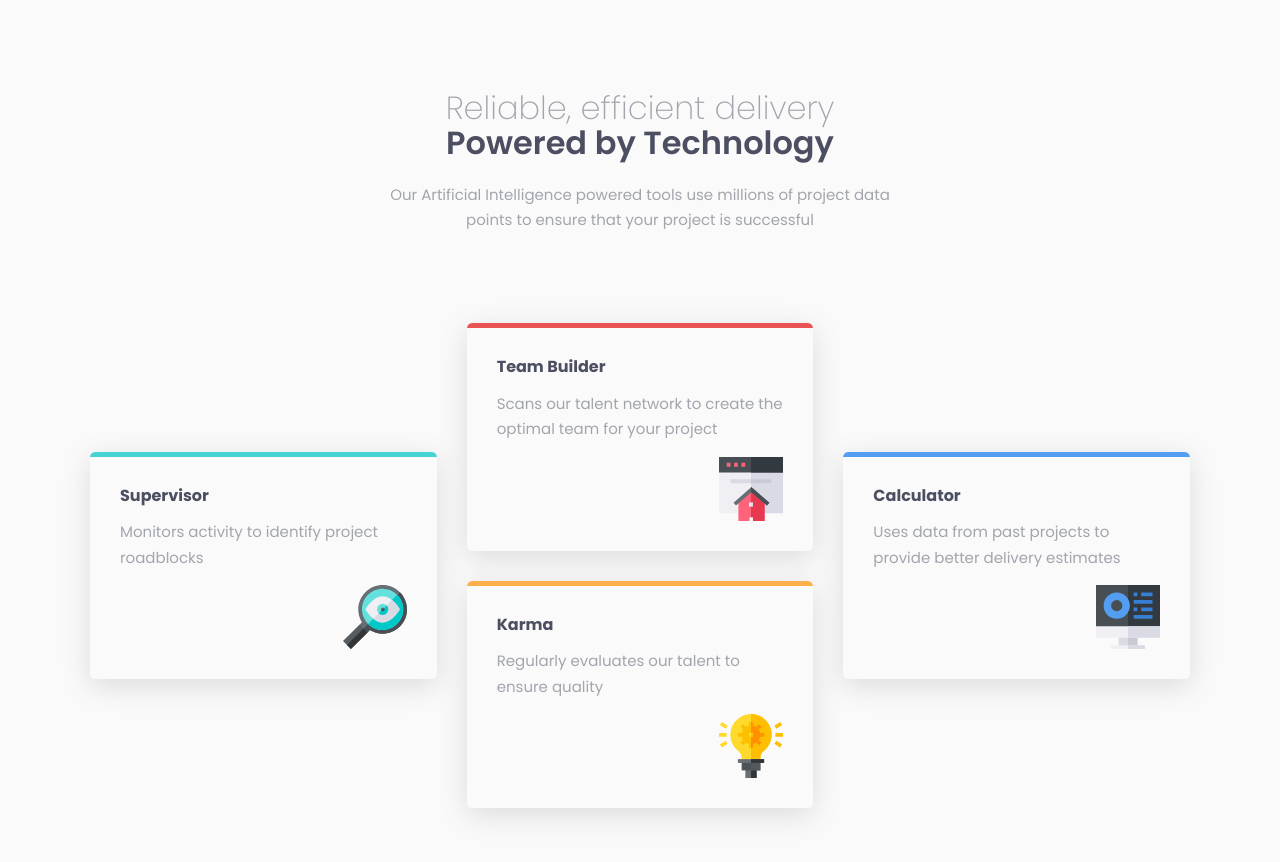
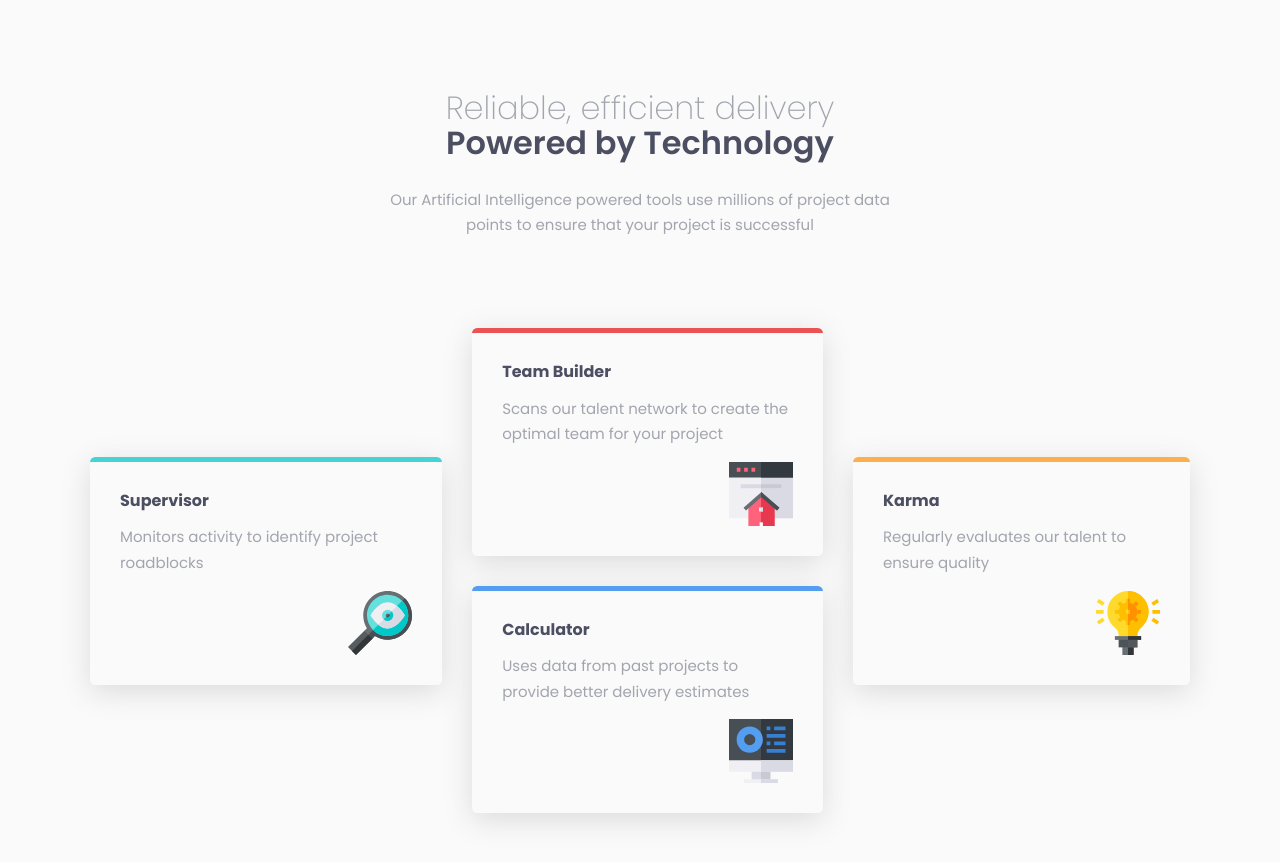
Before and after one commit to Shahzaib-ur-Rehman/four-card-feature, a plain HTML site: page index.html in a window 1280 px wide. Drawn offline with Linux system fonts and the light colour scheme.

Commit message:
refactored code

```diff
--- a/index.html
+++ b/index.html
@@ -21,56 +21,70 @@
     <title>Frontend Mentor | Four card feature section</title>
   </head>
   <body>
-    <header>
-      <div class="wrapper wrapper--narrow">
-        <h1>Reliable, efficient delivery <br> <span>Powered by Technology</span></h1>
+    <main>
+      <section class="header wrapper wrapper--narrow">
+        <div>
+          <h1>
+            Reliable, efficient delivery <br />
+            <span>Powered by Technology</span>
+          </h1>
           <p>
-          Our Artificial Intelligence powered tools use millions of project data
-          points to ensure that your project is successful
+            Our Artificial Intelligence powered tools use millions of project
+            data points to ensure that your project is successful
           </p>
         </div>
-    </header>
-    <main>
-      <div class="wrapper">
+      </section>
+      <section class="wrapper">
         <div class="layout-container">
-          <div class="col">
           <div class="card border-cyan">
             <h2 class="card__title">Supervisor</h2>
             <p class="card__desc">
               Monitors activity to identify project roadblocks
             </p>
-              <img class="card__img" src="images/icon-supervisor.svg" alt="icon-supervisor" />
+            <img
+              class="card__img"
+              src="images/icon-supervisor.svg"
+              alt="icon-supervisor"
+            />
           </div>
-          </div>
-          <div class="col">
           <div class="card border-red">
             <h2 class="card__title">Team Builder</h2>
             <p class="card__desc">
               Scans our talent network to create the optimal team for your
               project
             </p>
-              <img class="card__img" src="images/icon-team-builder.svg" alt="icon-team-builder" />
+            <img
+              class="card__img"
+              src="images/icon-team-builder.svg"
+              alt="icon-team-builder"
+            />
           </div>
           <div class="card border-orange">
             <h2 class="card__title">Karma</h2>
             <p class="card__desc">
               Regularly evaluates our talent to ensure quality
             </p>
-              <img class="card__img" src="images/icon-karma.svg" alt="icon-karma" />
+            <img
+              class="card__img"
+              src="images/icon-karma.svg"
+              alt="icon-karma"
+            />
           </div>
-          </div>
-          <div class="col">
           <div class="card border-blue">
             <h2 class="card__title">Calculator</h2>
             <p class="card__desc">
               Uses data from past projects to provide better delivery
               estimates
             </p>
-              <img class="card__img" src="images/icon-calculator.svg" alt="icon-calculator" />
+            <img
+              class="card__img"
+              src="images/icon-calculator.svg"
+              alt="icon-calculator"
+            />
           </div>
+
         </div>
-        </div>
-      </div>
+      </section>
     </main>
   </body>
 </html>
--- a/style.css
+++ b/style.css
@@ -73,7 +73,7 @@ h3 {
   line-height: 1.1;
 }
 
-h1{
+h1 {
   font-size: 1.5rem;
   font-weight: var(--fw-light);
 }
@@ -90,14 +90,12 @@ body {
   line-height: 1.7;
 }
 
-
 /* header section */
 
-header {
+.header {
   text-align: center;
   margin-block: 6em;
 }
-
 
 h1 > span {
   font-weight: var(--fw-bold);
@@ -113,86 +111,88 @@ h1 > span {
   max-width: 500px;
 }
 
-
-
 /* main section */
 
-.layout-container{
-  --content-spacing:2em;
-  display: flex;
-  flex-direction: column;
-  /* display: grid; */
+.layout-container {
+  --content-spacing: 2em;
+  display: grid;
   gap: var(--content-spacing);
 }
 
-@media (min-width:50rem){
-  .layout-container{
+@media (min-width: 50rem) {
+  .layout-container {
     flex-direction: row;
   }
 
-  /* .layout-container{
+  .card:nth-child(1) {
+    grid-area: one;
+  }
+  .card:nth-child(2) {
+    grid-area: two;
+  }
+
+  .card:nth-child(3) {
+    grid-area: three;
+  }
+
+  .card:nth-child(4) {
+    grid-area: four;
+  }
+
+  .layout-container {
     grid-template-areas:
-    '. two .'
-    'one two three'
-    'one four three '
-    '. four .'
+      ". two ."
+      "one two three"
+      "one four three "
+      ". four .";
+  }
 
-  } */
-
-  h1{
+  h1 {
     font-size: 2rem;
   }
-
 }
 
-.layout-container > * {
-  flex: 1;
-}
 
-.col{
+
+.col {
   display: grid;
   gap: var(--content-spacing);
   align-self: center;
 }
 
-
-
 /* card style */
 
-.card{
+.card {
   padding: 2em;
   border-top: 0.325rem solid;
   border-radius: 0.325rem;
   box-shadow: rgba(100, 100, 111, 0.2) 0px 7px 29px 0px;
 }
 
-.card__title{
+.card__title {
   font-size: 1rem;
   margin: 0;
   color: var(--clr-neutral-800);
 }
 
-.card__img{
+.card__img {
   margin-left: auto;
 }
 
-
-
 /* utillities */
 
-.border-red{
+.border-red {
   border-top-color: var(--clr-red-400);
 }
 
-
-.border-orange{
+.border-orange {
   border-top-color: var(--clr-orange-400);
 }
 
-.border-blue{
+.border-blue {
   border-top-color: var(--clr-blue-400);
 }
 
-.border-cyan{
+.border-cyan {
   border-top-color: var(--clr-cyan-400);
 }
```
Lines whose indentation alone changed are shown as unchanged.
